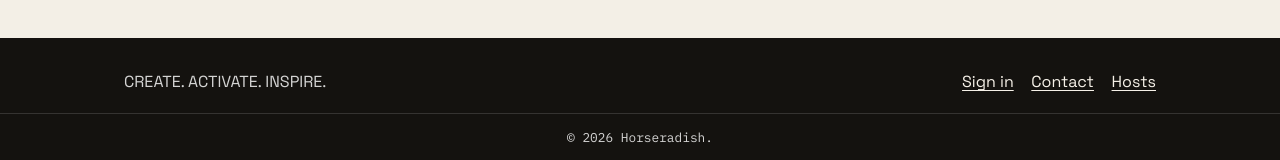
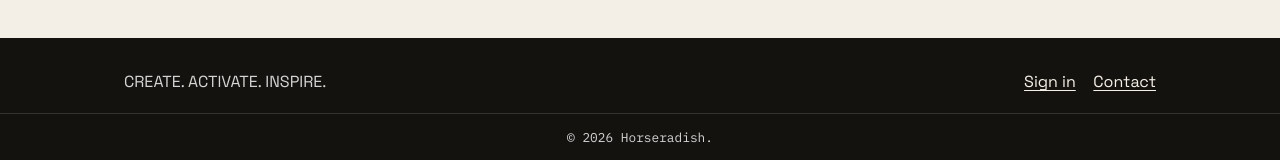
Before and after one commit to rleibovitch/horseradish3, a plain HTML site: page index.html in a window 1280 px wide. Shown: the part 676-836 px from the top of the page. Drawn offline with Linux system fonts and the light colour scheme; no server answers.

Commit message:
Take Hosts off the homepage footer.
Co-authored-by: Cursor <cursoragent@cursor.com>

```diff
--- a/index.html
+++ b/index.html
@@ -59,7 +59,6 @@
             <ul>
                 <li><a href="lab.html">Sign in</a></li>
                 <li><a href="contact.html">Contact</a></li>
-                <li><a href="host.html">Hosts</a></li>
             </ul>
         </div>
         <div class="footer-bottom">
```
